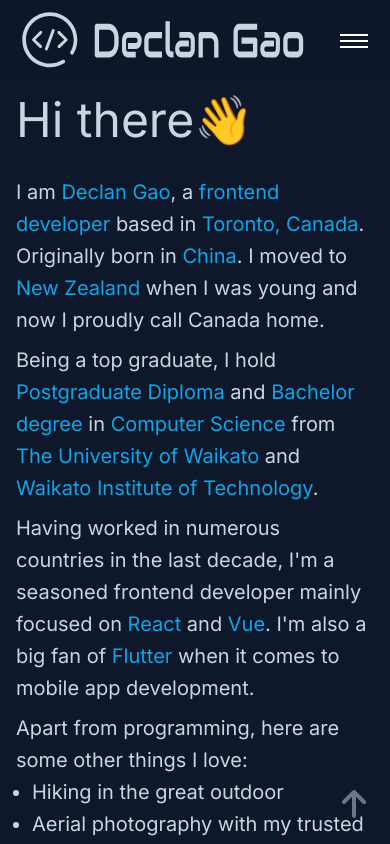
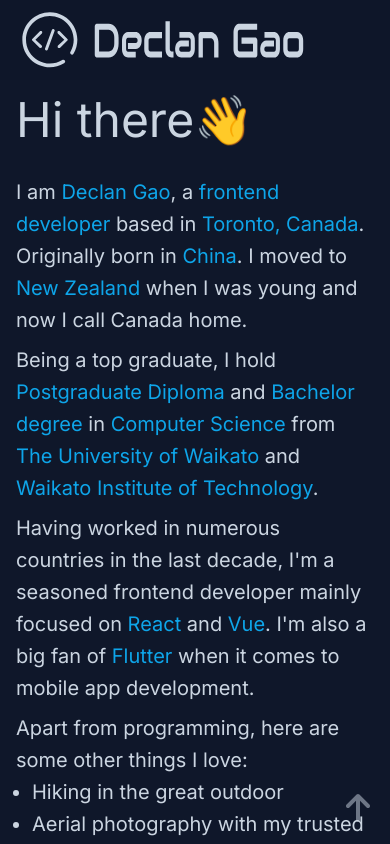
Before and after one commit to declangao/portfolio, a Next.js app: page /about in a window 390 px wide. Shown: the top 844 px of the page. Built offline with nearby package versions, Linux system fonts and the light colour scheme.

Commit message:
Minor UI adjustments

```diff
--- a/src/components/layout/Navbar.tsx
+++ b/src/components/layout/Navbar.tsx
@@ -144,7 +144,7 @@ export default function Navbar() {
             <Logo />
           </Link>
 
-          <nav className="flex items-center sm:gap-3 md:gap-8">
+          <nav className="flex items-center gap-3 md:gap-8">
             {NavbarList.map((data, index) => (
               <Link key={index} href={data.href}>
                 <motion.div
--- a/src/components/ui/BackToTop.tsx
+++ b/src/components/ui/BackToTop.tsx
@@ -5,7 +5,7 @@ type Props = {};
 export default function BackToTop({}: Props) {
   return (
     <button
-      className="group text-sky-500 fixed bottom-4 right-4 p-2 hover:border rounded-lg border-sky-500/70"
+      className="group text-sky-500/50 fixed bottom-3 right-3 p-2 hover:border rounded-lg border-sky-500/50"
       onClick={() => {
         window.scrollTo({ top: 0, behavior: 'smooth' });
       }}
--- a/src/pages/about.tsx
+++ b/src/pages/about.tsx
@@ -29,7 +29,7 @@ export default function AboutPage() {
   // h-[calc(100vh-12rem)]
   return (
     <motion.div
-      className="py-4 md:py-8 flex justify-center items-center flex-col md:flex-row gap-4"
+      className="py-4 md:py-8 flex justify-center items-center flex-col lg:flex-row gap-4"
       variants={{
         hidden: {
           scale: 0,
@@ -59,7 +59,7 @@ export default function AboutPage() {
           <span className="text-primary">Toronto, Canada</span>. Originally born
           in <span className="text-primary">China</span>. I moved to{' '}
           <span className="text-primary">New Zealand</span> when I was young and
-          now I proudly call Canada home.
+          now I call Canada home.
         </motion.p>
 
         <motion.p className="mb-2" variants={itemVariantsLeft}>
@@ -99,7 +99,7 @@ export default function AboutPage() {
       </div>
 
       <motion.div
-        className="w-full md:w-1/2 flex flex-col"
+        className="w-full lg:w-1/2 flex flex-col"
         variants={itemVariantsRight}
       >
         <h3 className="text-center">Emjoy some of my drone videos 👇</h3>
```
